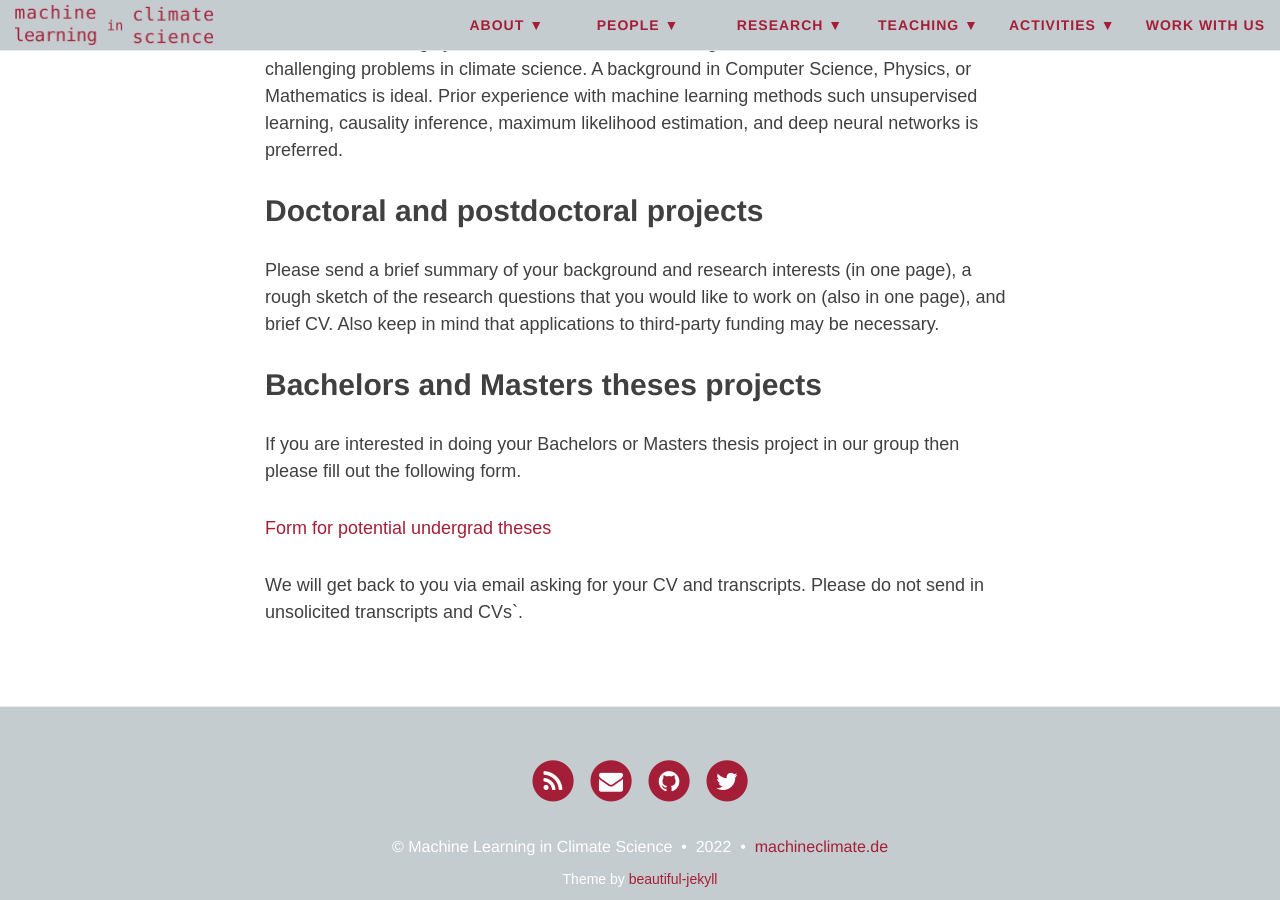
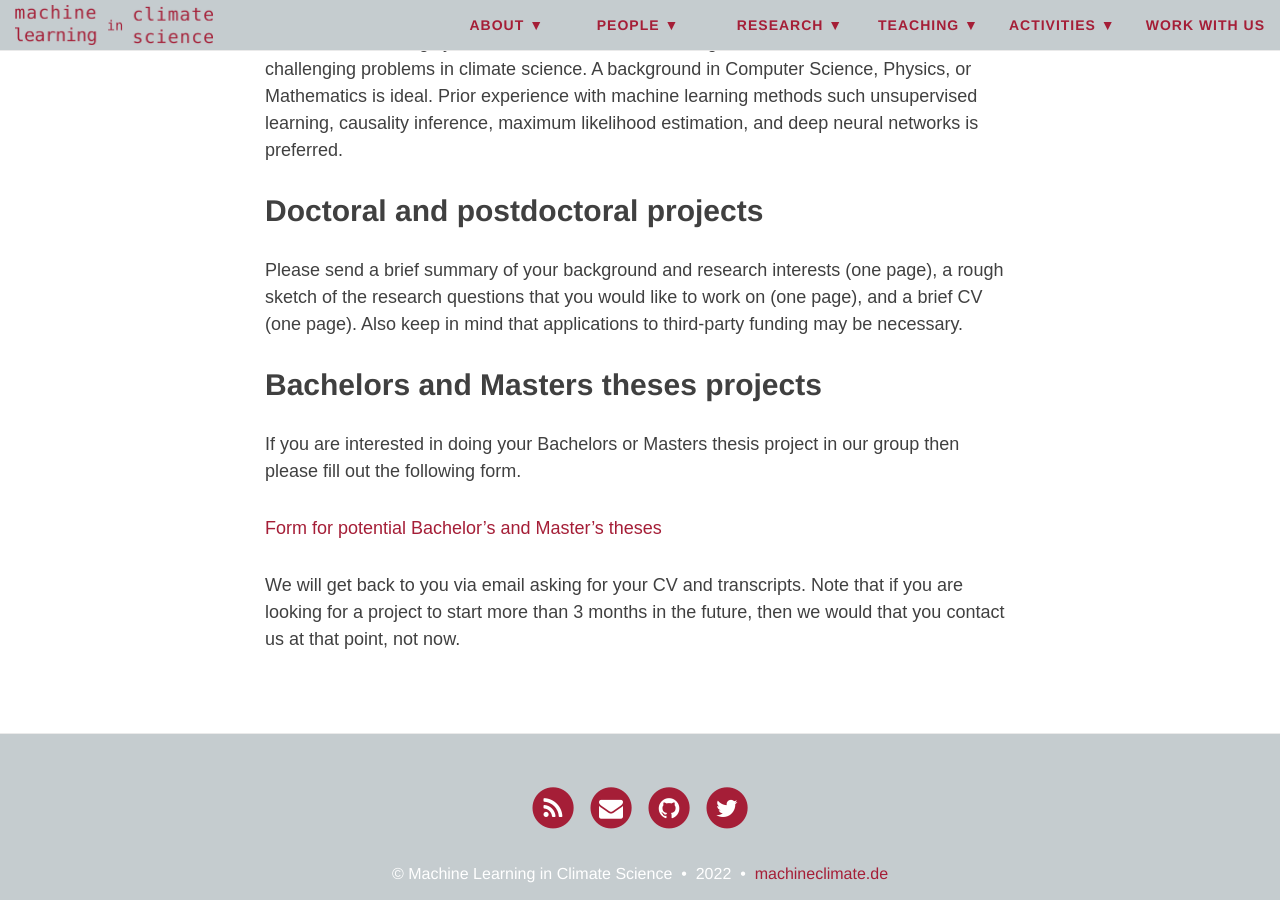
Before and after one commit to mlcs/mlcs.github.io, a Jekyll site: the page built from work-with-us.md, in a window 1280 px wide and 900 px high, scrolled down 564 px. Built offline with Jekyll 4.4.1, drawn with Linux system fonts in a browser that asks for light colours; nearby versions of some CDN libraries.

Commit message:
make more clear to register only for immediate projects

```diff
--- a/work-with-us.md
+++ b/work-with-us.md
@@ -16,16 +16,17 @@ preferred.
 ## Doctoral and postdoctoral projects
 
 Please send a brief summary of your background and research interests
-(in one page), a rough sketch of the research questions that you would
-like to work on (also in one page), and brief CV.  Also keep in mind that
-applications to third-party funding may be necessary.
+(one page), a rough sketch of the research questions that you would like
+to work on (one page), and a brief CV (one page).  Also keep in mind
+that applications to third-party funding may be necessary.
 
 ## Bachelors and Masters theses projects
 
 If you are interested in doing your Bachelors or Masters thesis project
 in our group then please fill out the following form.
 
-[Form for potential undergrad theses](https://forms.gle/LBWUqMe8Gc7Dvyhw5)
+[Form for potential Bachelor's and Master's theses](https://forms.gle/LBWUqMe8Gc7Dvyhw5)
 
 We will get back to you via email asking for your CV and transcripts.
-Please do not send in unsolicited transcripts and CVs`.
+Note that if you are looking for a project to start more than 3 months
+in the future, then we would that you contact us at that point, not now.
```
